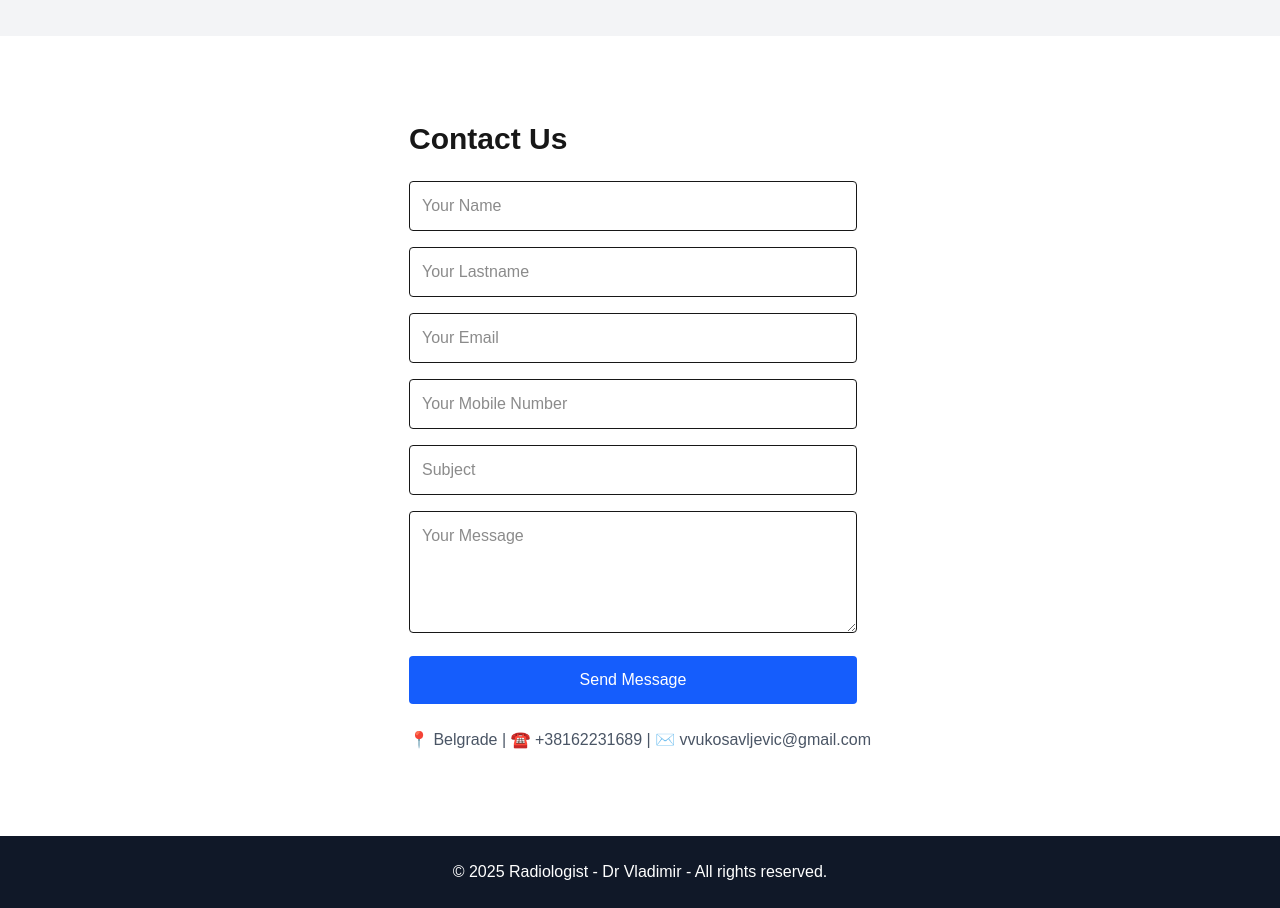
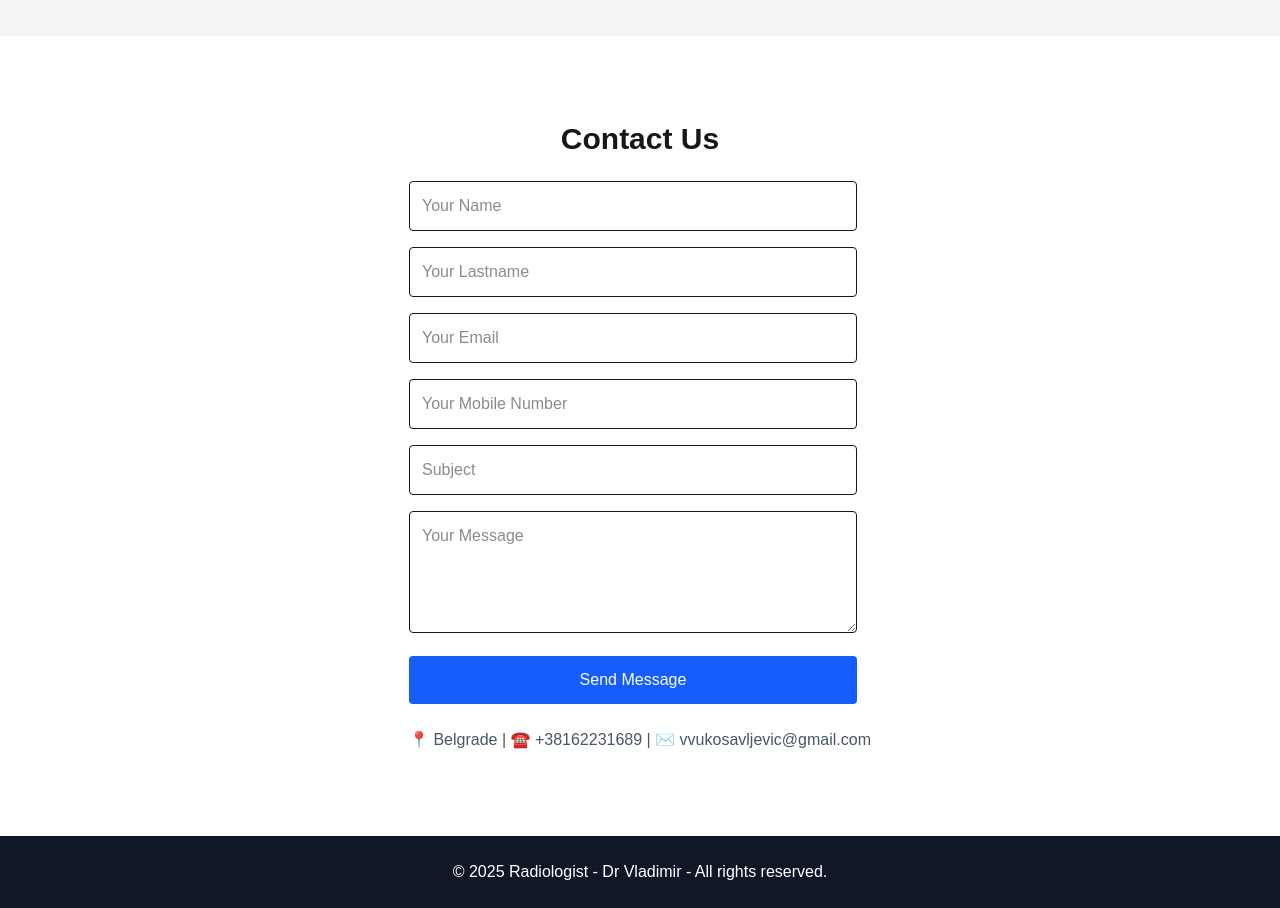
Before and after one commit to djordjevukosavljevic/YourOrtho, a Next.js app: page / in a window 1280 px wide. Shown: the part 4300-5208 px from the top of the page. Built offline with nearby package versions, Linux system fonts and the light colour scheme.

Commit message:
contact us centered

```diff
--- a/src/components/Contact.tsx
+++ b/src/components/Contact.tsx
@@ -1,7 +1,7 @@
 export default function Contacts() {
     return (
         <div>
-            <h2 className="text-3xl font-bold mb-6">Contact Us</h2 >
+            <h2 className="text-3xl font-bold mb-6 text-center">Contact Us</h2 >
             <form className="w-full max-w-md space-y-4">
                 <input
                     type="text"
```
